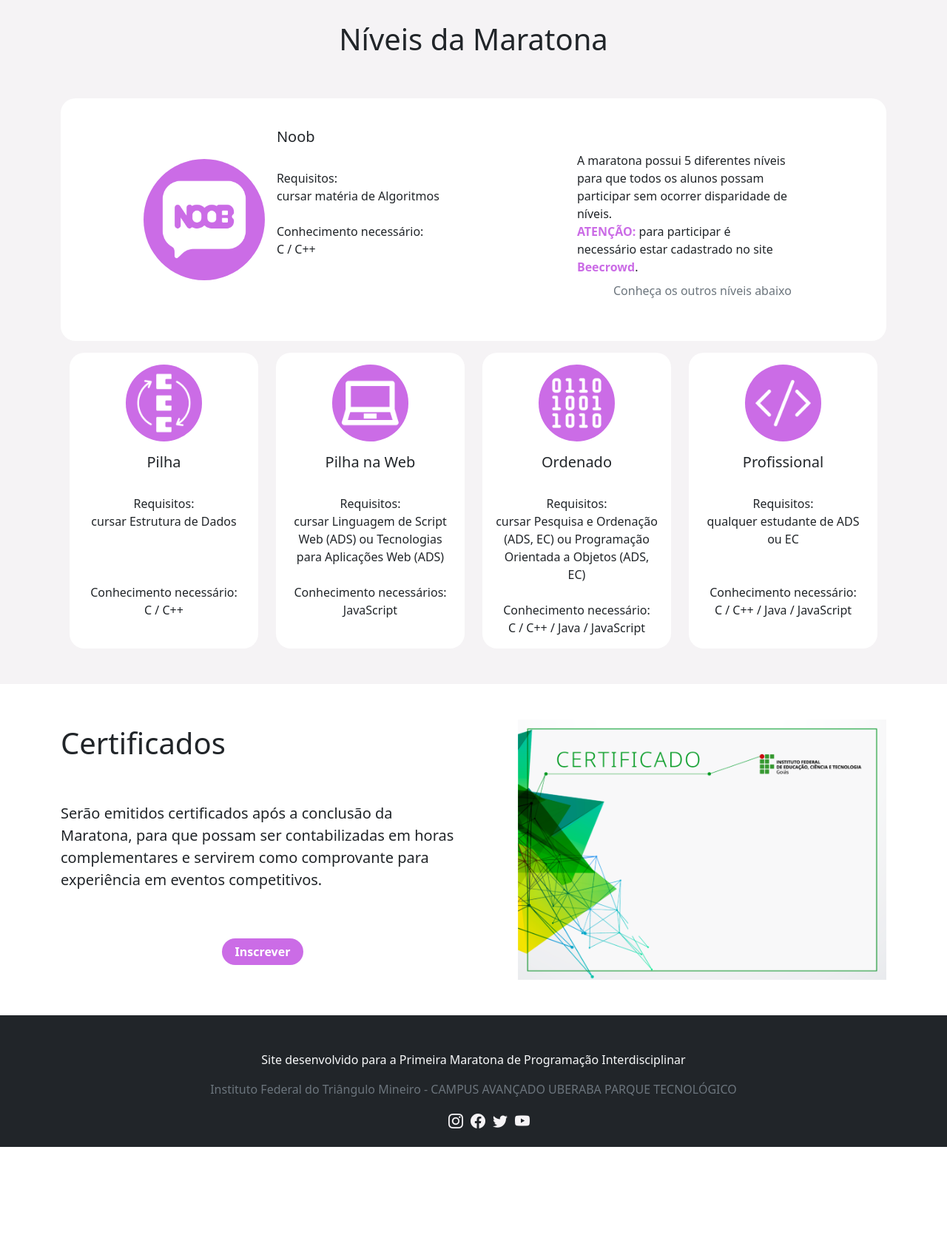
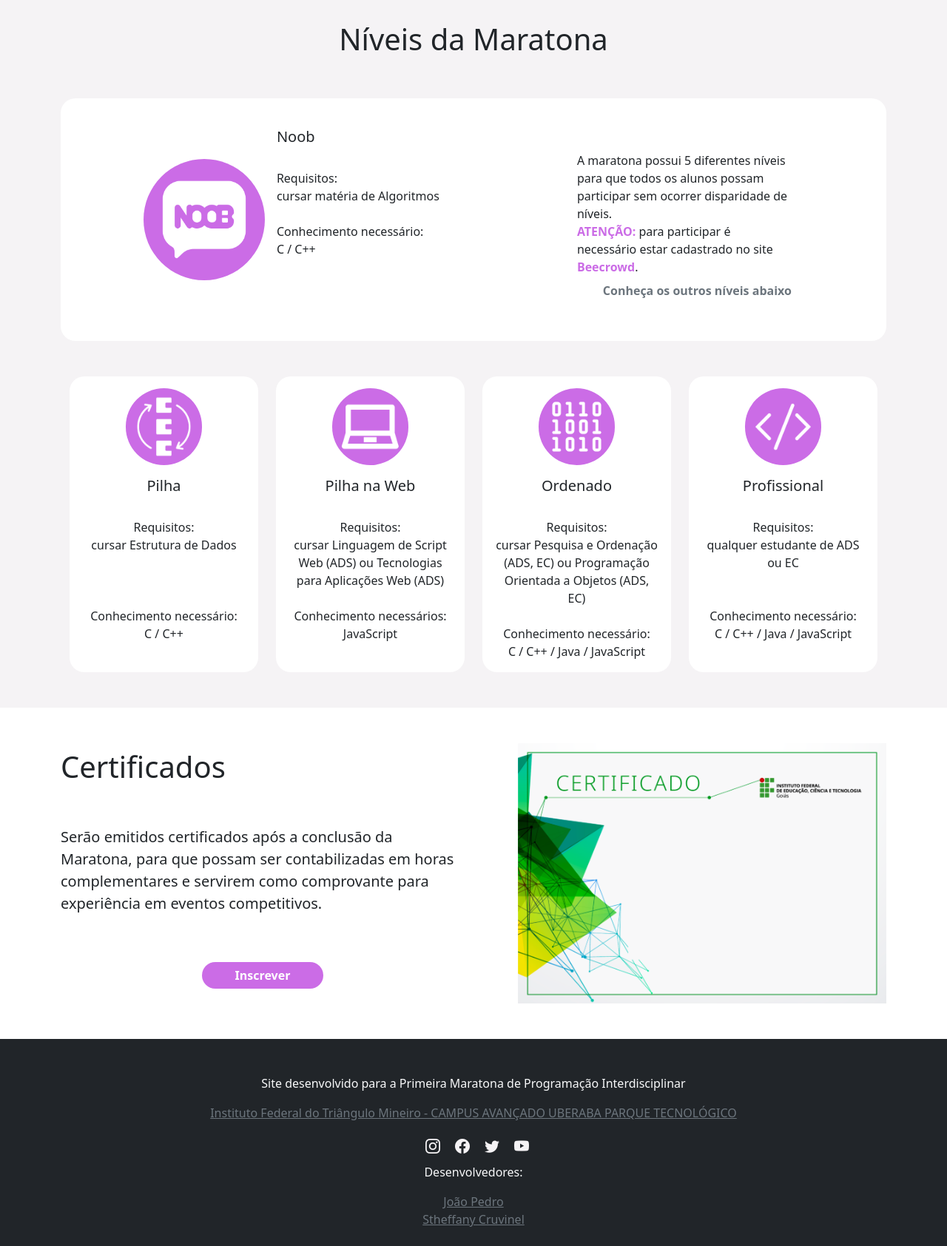
Before and after one commit to jdejaozin/SiteMaratona, a plain HTML site: page index.html in a window 1280 px wide. Shown: the part 1080-2765 px from the top of the page at 74% size. Before the commit the page ends 2631 px from the top, so only its background shows below. Drawn offline with nearby package versions, Linux system fonts and the light colour scheme.

Commit message:
Add files via upload

```diff
--- a/css/index.css
+++ b/css/index.css
@@ -8,7 +8,12 @@
         max-height: 100%;
     }
 }
-
+#linksNav ul li a{
+    color: #f5f3f5;
+}
+#linksNav ul li a:hover{
+    color: #8c52ff;
+}
 #logoNavBar{
     max-width: 40%;
 }
@@ -20,7 +25,7 @@
     border-radius: 30px;
     border: none;
     font-size: 0.8em;
-    font-weight: bold;
+
     width: 120%;
     height: 120%;
 }
@@ -86,8 +91,8 @@
     border-radius: 30px;
     border: none;
     font-weight: bold;
-    width: 20%;
-    height: 20%;
+    width: 30%;
+    height: 30%;
 }
 .btnCertificado:hover{
     background-color: #8c52ff;
@@ -98,8 +103,15 @@
 ul{
     list-style: none;
 }
+#midiasIf{
+    display: inline-block;
+    margin: 0;
+    padding: 0;
+}
 #midiasIf li{
     margin-left: 10px;
+    float: left;
+    padding: 2px 5px;
 }
 #midiasIf li a i{
     color: #f5f3f5;
@@ -109,8 +121,13 @@ ul{
 }
 .linkCrwd{
     color: #cb6ce6;
-    font-weight: bold;
 }
 .linkCrwd a:hover{
     color: #8c52ff;
 }
+.linkCinza{
+    color: rgb(108, 117, 125);
+}
+a:hover{
+    color: #8c52ff;
+}
--- a/index.html
+++ b/index.html
@@ -28,18 +28,18 @@
                 </button>
 
                 <div class="collapse navbar-collapse" id="linksNav">
-                    <ul class="navbar-nav ms-auto d-flex align-items-center justify-content-between text-light fs-5">
+                    <ul class="navbar-nav ms-auto d-flex align-items-center justify-content-between fs-5">
                         <li class="nav-item">
-                            <a href="#objetivo" class="nav-link text-light p-4">Objetivos</a>
+                            <a href="#objetivo" class="nav-link p-4">Objetivos</a>
                         </li>
                         <li class="nav-item">
-                            <a href="#niveis" class="nav-link text-light p-4">Níveis</a>
+                            <a href="#niveis" class="nav-link p-4">Níveis</a>
                         </li>
                         <li class="nav-item">
-                            <a href="#certificado" class="nav-link text-light  p-4">Certificado</a>
+                            <a href="#certificado" class="nav-link p-4">Certificado</a>
                         </li>
                         <li class="nav-item">
-                            <a href="https://forms.gle/aycGh6DqUUFFCK5h7" target="_blank" class="nav-link  p-4"><button id="botaoInscricao" type="button" class="btn btn-primary ">Inscrição</button></a>
+                            <a class="nav-link p-4" href="https://forms.gle/aycGh6DqUUFFCK5h7" target="_blank" class="nav-link  p-4"><button id="botaoInscricao" type="button" class="btn btn-primary fw-bold">Inscrição</button></a>
                         </li>
                     </ul>
                 </div>
@@ -80,8 +80,8 @@
                         alunos a criatividade, capacidade de trabalho em equipe, habilidade de resolver
                         problemas sob pressão e possibilitar a descoberta de novos talentos.<br>
                         O público alvo são os alunos dos cursos de ADS e EC. A maratona será ranqueada
-                        por <a class="text-decoration-none" href="#niveis">níveis</a>, de acordo com o
-                        conhecimento dos alunos e acontecerá no dia 11 de Julho(sábado) das 13h30 às 17h.
+                        por <a class="text-decoration-none linkCrwd fw-bold" href="#niveis">níveis</a>, de acordo com o
+                        conhecimento dos alunos e acontecerá no dia 11 de Junho(sábado) das 13h30 às 17h.
                     </p>
                 </div>
             </div>
@@ -94,7 +94,7 @@
             <div class="container cardNivel">
                 <div class="row">
 
-                    <div class="card mb-3 mt-5">
+                    <div class="card mt-5">
                         <div class="row g-0 d-flex justify-content-center align-items-center pt-4 pb-4">
                             <div class="col-md-4 cardImg1 d-flex align-items-center">
                                 <img src="img/Noob.png" class="card-img imgCard1" alt="Imagem Noob">
@@ -110,20 +110,20 @@
                                         <p class="card-text justify-content-end align-items-center col-5">
                                             A maratona possui 5 diferentes níveis para que todos os
                                             alunos possam participar sem ocorrer disparidade de níveis.<br>
-                                            <span class="linkCrwd">ATENÇÃO:</span> para participar é necessário estar cadastrado
-                                            no site <a class="linkCrwd text-decoration-none" target="_blank" href="https://www.beecrowd.com.br/judge/pt/login">Beecrowd</a>.
+                                            <span class="linkCrwd fw-bold">ATENÇÃO:</span> para participar é necessário estar cadastrado
+                                            no site <a class="linkCrwd fw-bold text-decoration-none" target="_blank" href="https://www.beecrowd.com.br/judge/pt/login">Beecrowd</a>.
                                         </p>
                                     </div>
 
                                     <p class="text-end pt-2">
-                                        <a href="#demaisNiveis" class="text-muted text-decoration-none">Conheça os outros níveis abaixo</a>
+                                        <a href="#demaisNiveis" class="linkCinza fw-bold text-decoration-none">Conheça os outros níveis abaixo</a>
                                     </p>
                                 </div>
                             </div>
                         </div>
                     </div>
 
-                    <div id="demaisNiveis" class="col-lg-3">
+                    <div id="demaisNiveis" class="col-lg-3 pt-5">
                         <div class="card h-100 text-center">
                             <div class="container pt-3 d-flex align-items-center justify-content-center">
                                 <div class="cardImg">
@@ -141,7 +141,7 @@
                             </div>
                         </div>
                     </div>
-                    <div class="col-lg-3">
+                    <div class="col-lg-3 pt-5">
                         <div class="card h-100 text-center">
                             <div class="container pt-3 d-flex align-items-center justify-content-center">
                                 <div class="cardImg">
@@ -159,7 +159,7 @@
                             </div>
                         </div>
                     </div>
-                    <div class="col-lg-3">
+                    <div class="col-lg-3 pt-5">
                         <div class="card h-100 text-center">
                             <div class="container pt-3 d-flex align-items-center justify-content-center">
                                 <div class="cardImg">
@@ -177,7 +177,7 @@
                             </div>
                         </div>
                     </div>
-                    <div class="col-lg-3">
+                    <div class="col-lg-3 pt-5">
                         <div class="card h-100 text-center">
                             <div class="container pt-3 d-flex align-items-center justify-content-center">
                                 <div class="cardImg">
@@ -208,8 +208,8 @@
                         Serão emitidos certificados após a conclusão da Maratona, para que possam ser contabilizadas
                         em horas complementares e servirem como comprovante para experiência em eventos competitivos.
                     </p>
-                    <a href="https://forms.gle/aycGh6DqUUFFCK5h7" target="_blank" class="pt-5 text-light text-decoration-none d-flex align-items-end justify-content-center">
-                        <button class="btn btn-primary btnCertificado">
+                    <a href="https://forms.gle/aycGh6DqUUFFCK5h7" target="_blank" class="linkCertificado pt-5 text-light text-decoration-none d-flex align-items-end justify-content-center">
+                        <button class="btn btn-primary btnCertificado d-flex align-items-end justify-content-center">
                             Inscrever
                         </button>
                     </a>
@@ -221,20 +221,18 @@
         </div>
     </section>
 
-    <footer class="d-flex bg-dark pt-5 pb-1">
-        <!-- <div>
-            <img id="logoFooter" class="img-fluid ps-3" src="img/iftm-logo.png">
-        </div> -->
+    <footer class="d-flex text-center bg-dark pt-5 pb-4">
         <div class="container">
             <p class="text-light d-flex justify-content-center">
                 Site desenvolvido para a Primeira Maratona de Programação Interdisciplinar
             </p>
             <p class="text-light d-flex justify-content-center">
-                <a href="https://iftm.edu.br/uraparquetecnologico/" target="_blank" class="text-muted text-decoration-none">
+                <a href="https://iftm.edu.br/uraparquetecnologico/" target="_blank" class="linkCinza">
                     Instituto Federal do Triângulo Mineiro - CAMPUS AVANÇADO UBERABA PARQUE TECNOLÓGICO
                 </a>
             </p>
-            <ul class="d-flex align-items-end justify-content-center" id="midiasIf">
+            <div class="container" class="text-center">
+                <ul class="" id="midiasIf">
                     <li>
                         <a href="https://www.instagram.com/iftmoficial/" target="_blank"><i class="bi bi-instagram fs-5"></i></a>
                     </li>
@@ -249,6 +247,13 @@
                     </li>
                 </ul>
             </div>
+            <p class="text-light d-flex justify-content-center">
+                Desenvolvedores:
+
+            </p>
+            <a class="linkCinza" target="_blank" href="https://github.com/jdejaozin"> João Pedro </a><br>
+            <a class="linkCinza" target="_blank" href="https://github.com/sthefcruvinel">Stheffany Cruvinel</a>
+        </div>
     </footer>
 
     <script src="https://cdn.jsdelivr.net/npm/bootstrap@5.1.1/dist/js/bootstrap.bundle.min.js" integrity="sha384-/bQdsTh/da6pkI1MST/rWKFNjaCP5gBSY4sEBT38Q/9RBh9AH40zEOg7Hlq2THRZ" crossorigin="anonymous"></script>
```
Lines whose indentation alone changed are shown as unchanged.
